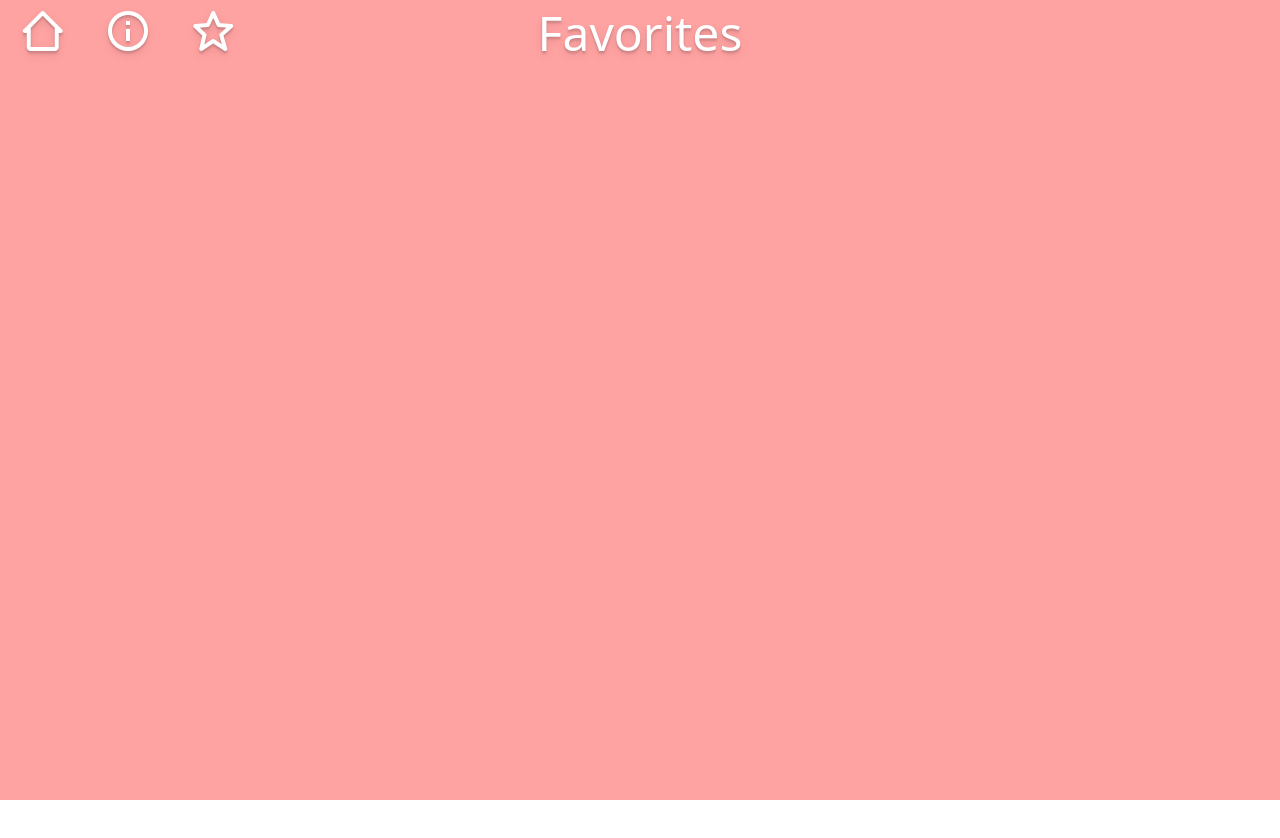
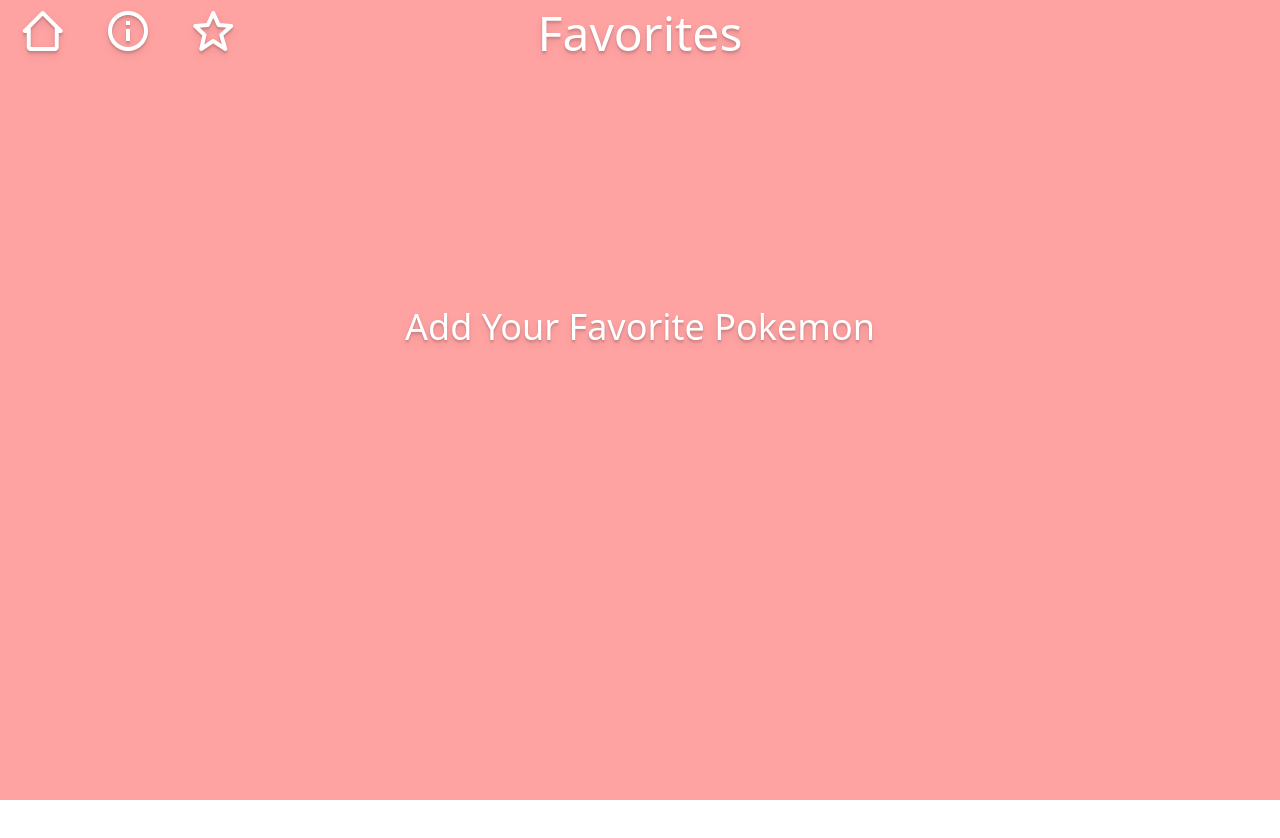
Before and after one commit to loganyeh/pokedex-react, a React (Vite) app: page /favorites in a window 1280 px wide. Shown: the top 838 px of the page. Built offline with nearby package versions, Linux system fonts and the light colour scheme.

Commit message:
feat: favPage done

```diff
--- a/src/pages/FavoritesPage.jsx
+++ b/src/pages/FavoritesPage.jsx
@@ -32,6 +32,12 @@ function Favorites(){
                     <div className="min-h-full w-1/8"></div>
                     {/* pokemon list */}
                     <div className="min-h-full w-6/8 px-10 pb-40 flex flex-wrap justify-between">
+
+                        {favorites.length === 0 ?
+                        <div className="h-full w-full flex justify-center items-start mt-60">
+                            <div className="text-white text-4xl text-shadow-lg">Add Your Favorite Pokemon</div>
+                        </div>
+                        : ""}
                         {favorites.map((pokemon, index) => {
                             return <PokemonCard key={index} data={pokemon} />
                         })}
```
